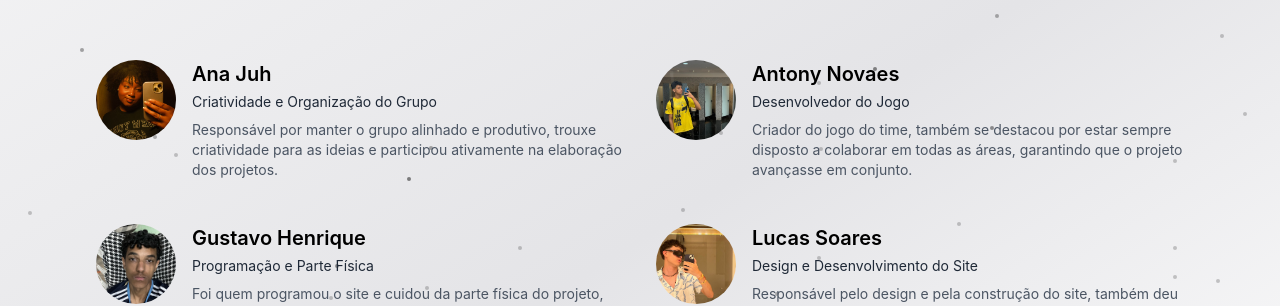
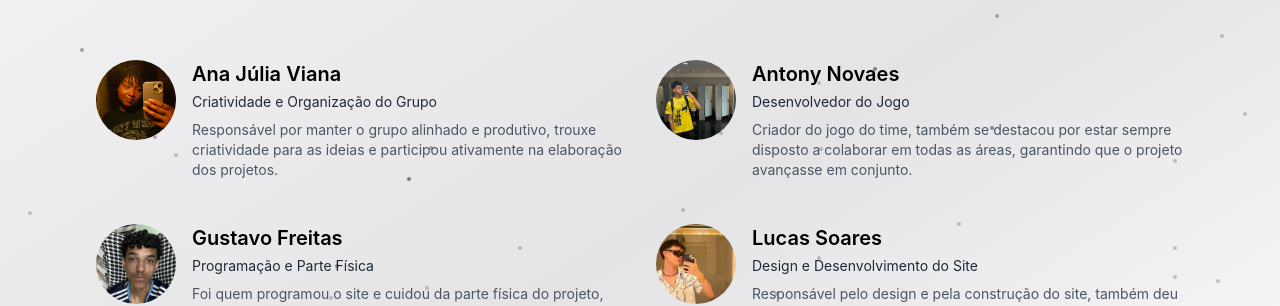
Before and after one commit to MasterMinado/TCC-PROJETO-SITE, a React (Vite) app: page /sobre in a window 1280 px wide. Shown: the part 160-466 px from the top of the page. Built offline with nearby package versions, Linux system fonts and the light colour scheme.

Commit message:
Atualização.

```diff
--- a/src/components/Header.jsx
+++ b/src/components/Header.jsx
@@ -112,7 +112,7 @@ export function Header() {
               Referências
             </NavLink>
             <NavLink to="/sobre" onClick={closeMenu} className={({ isActive }) => mobileItemClass(isActive)}>
-              Sobre
+              Nosso Time
             </NavLink>
             <NavLink to="/tutorial" onClick={closeMenu} className={({ isActive }) => mobileItemClass(isActive)}>
               Tutorial
--- a/src/components/SobreSection.jsx
+++ b/src/components/SobreSection.jsx
@@ -7,7 +7,7 @@ export function SobreSection() {
   const { isDark } = useTheme()
   const teamMembers = [
     {
-      name: "Ana Juh",
+      name: "Ana Júlia Viana",
       role: "Criatividade e Organização do Grupo",
       description: "Responsável por manter o grupo alinhado e produtivo, trouxe criatividade para as ideias e participou ativamente na elaboração dos projetos.",
     },
@@ -17,7 +17,7 @@ export function SobreSection() {
       description: "Criador do jogo do time, também se destacou por estar sempre disposto a colaborar em todas as áreas, garantindo que o projeto avançasse em conjunto.",
     },
     {
-      name: "Gustavo Henrique",
+      name: "Gustavo Freitas",
       role: "Programação e Parte Física",
       description: "Foi quem programou o site e cuidou da parte física do projeto, tornando as ideias possíveis na prática.",
     },
```
